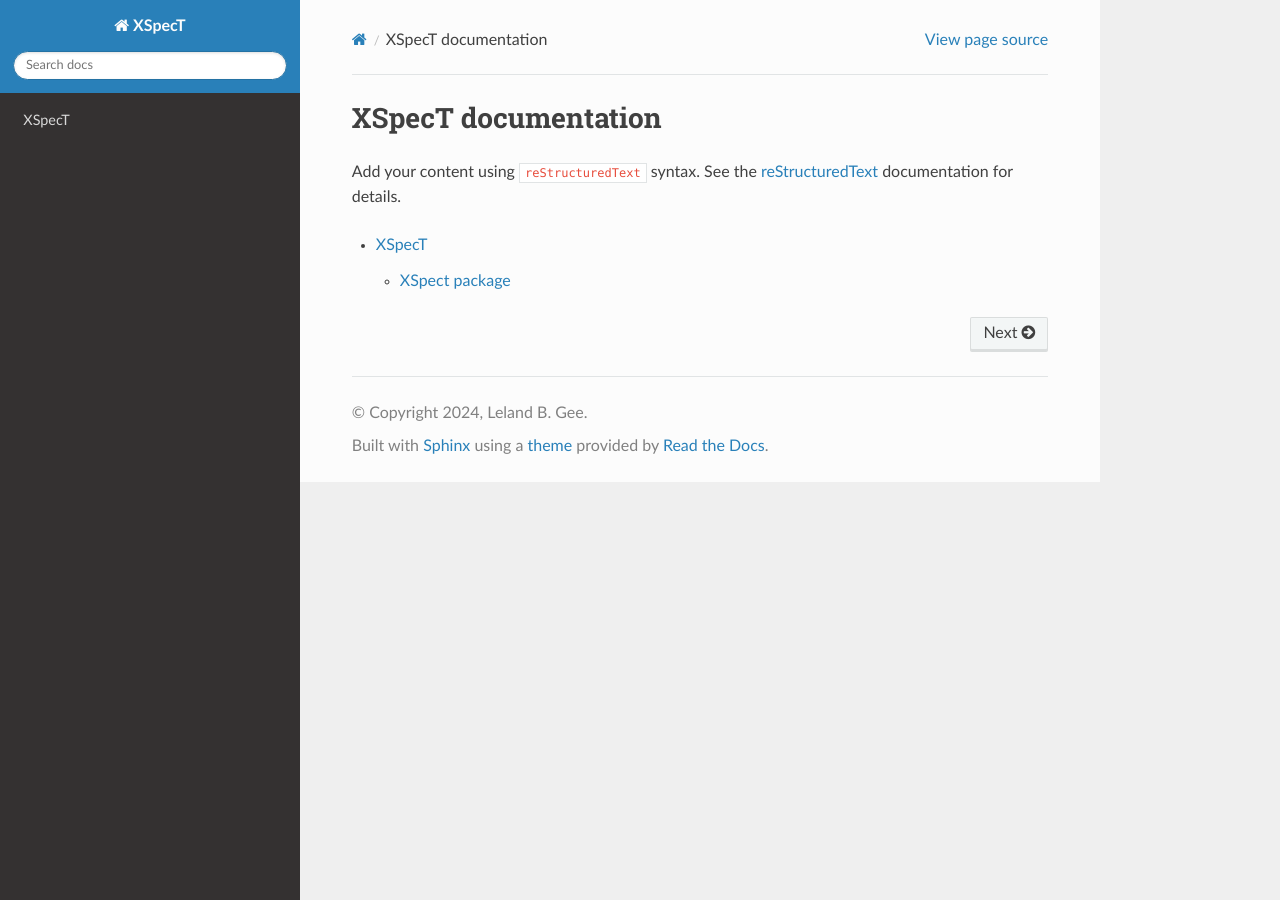
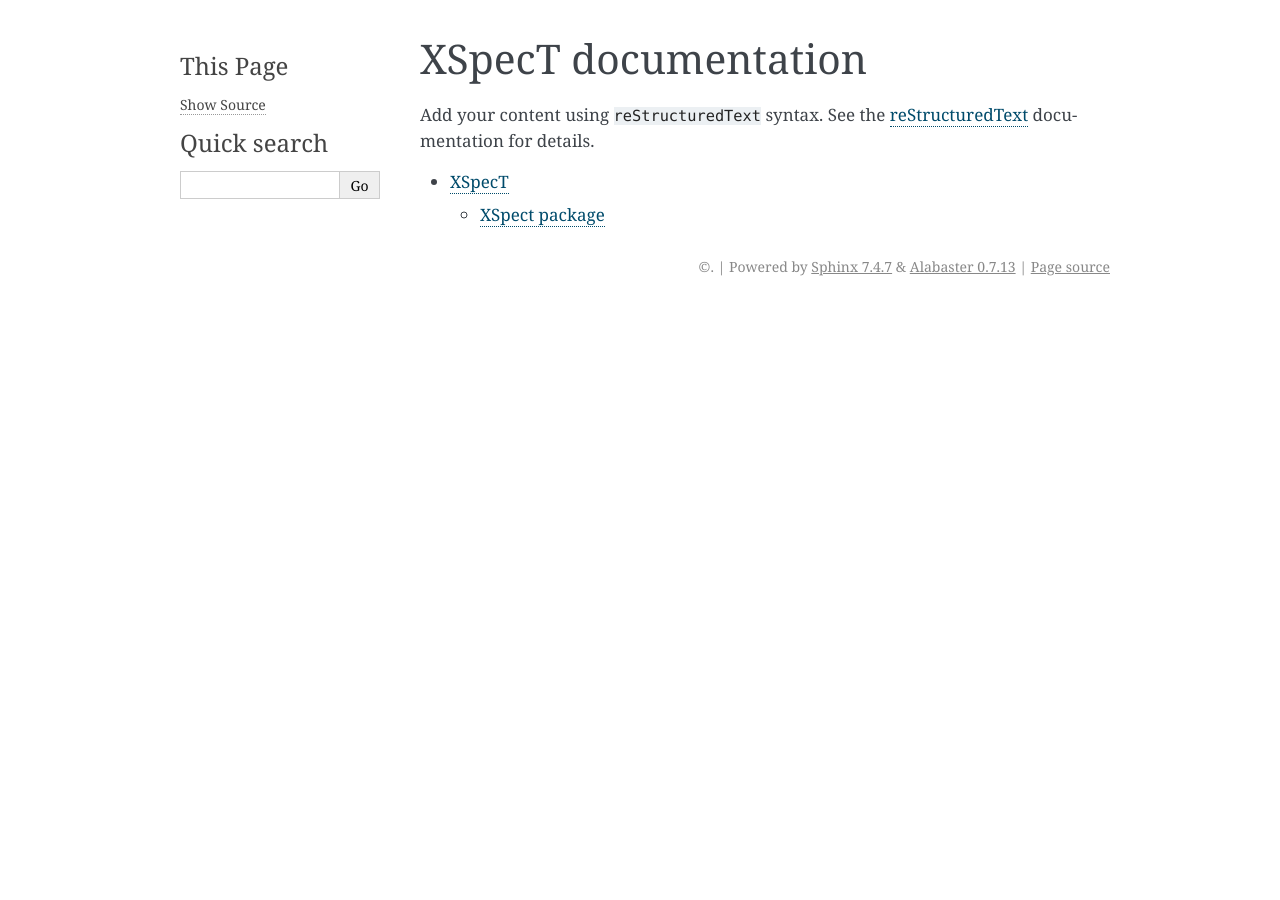
Before and after one commit to lg345/XSpect, a Sphinx documentation site: the page built from docs/index.rst, in a window 1280 px wide. Built offline with Sphinx 7.4.7, drawn with Linux system fonts in a browser that asks for light colours.

Commit message:
Update conf.py

```diff
--- a/docs/conf.py
+++ b/docs/conf.py
@@ -6,26 +6,26 @@
 # -- Project information -----------------------------------------------------
 # https://www.sphinx-doc.org/en/master/usage/configuration.html#project-information
 
-import os
-import sys
+#import os
+#import sys
 
-sys.path.insert(0, os.path.abspath(".."))
+#sys.path.insert(0, os.path.abspath(".."))
 
-project = 'XSpecT'
-copyright = '2024, Leland B. Gee'
-author = 'Leland B. Gee'
-release = '0.1'
+#project = 'XSpecT'
+#copyright = '2024, Leland B. Gee'
+#author = 'Leland B. Gee'
+#release = '0.1'
 
 # -- General configuration ---------------------------------------------------
 # https://www.sphinx-doc.org/en/master/usage/configuration.html#general-configuration
 
-extensions = ["sphinx.ext.todo", "sphinx.ext.viewcode", "sphinx.ext.autodoc"]
+#extensions = ["sphinx.ext.todo", "sphinx.ext.viewcode", "sphinx.ext.autodoc"]
 
-templates_path = ['_templates']
-exclude_patterns = ['_build', 'Thumbs.db', '.DS_Store']
+#templates_path = ['_templates']
+#exclude_patterns = ['_build', 'Thumbs.db', '.DS_Store']
 
 # -- Options for HTML output -------------------------------------------------
 # https://www.sphinx-doc.org/en/master/usage/configuration.html#options-for-html-output
 
-html_theme = 'sphinx_rtd_theme'
-html_static_path = ['_static']
+#html_theme = 'sphinx_rtd_theme'
+#html_static_path = ['_static']
```
